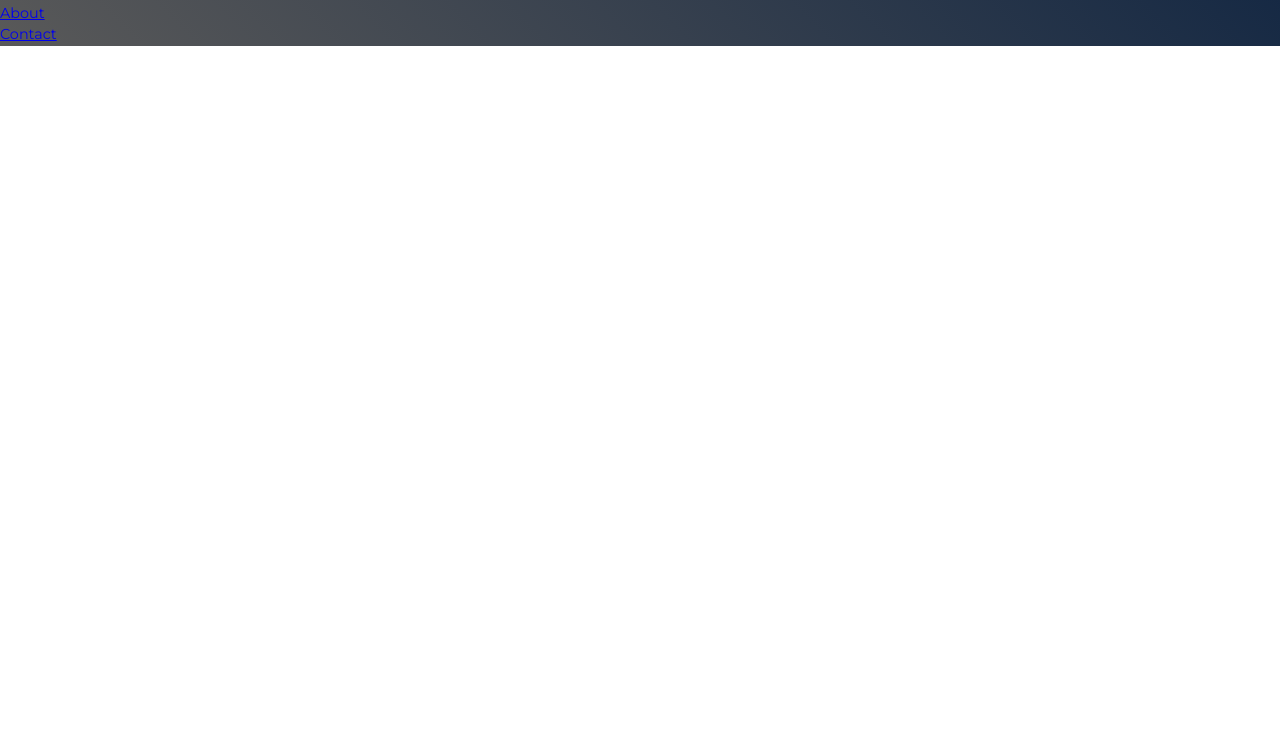
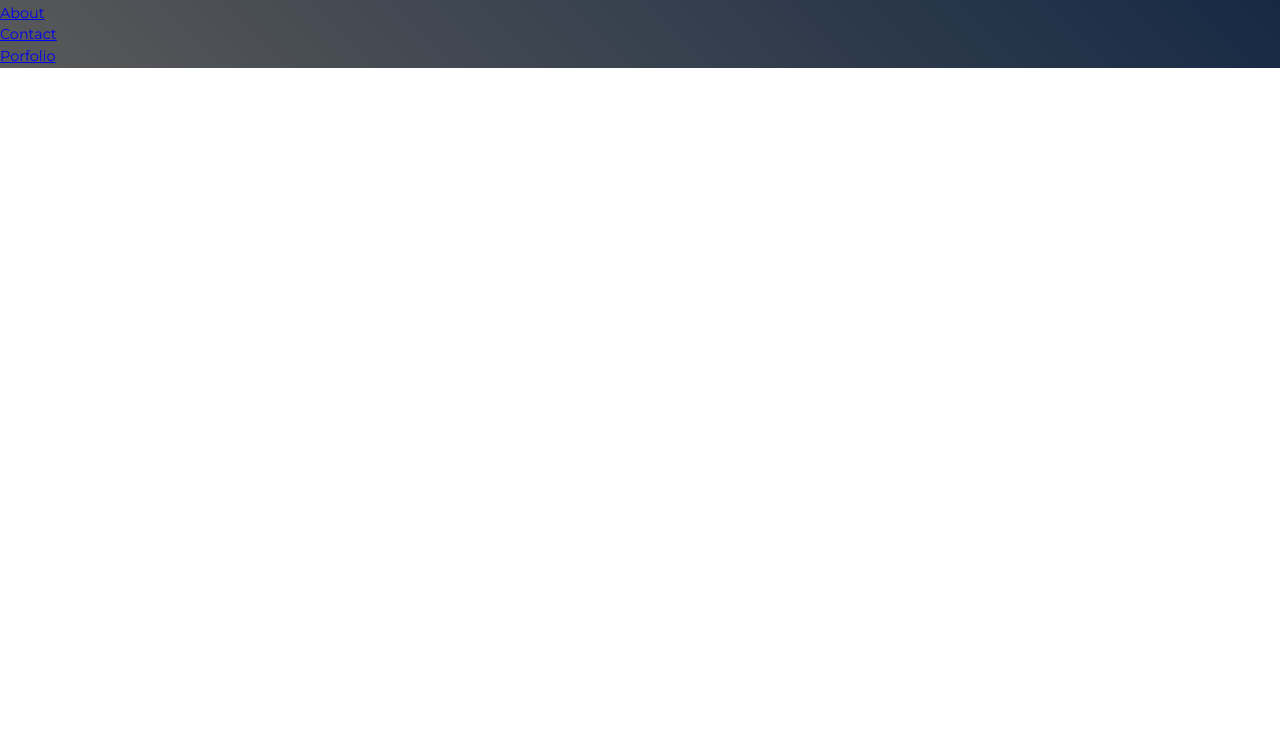
Before and after one commit to firerum/Happiness, a plain HTML site: page index.html in a window 1280 px wide. Shown: the part 62-800 px from the top of the page. Drawn offline with Linux system fonts and the light colour scheme.

Commit message:
added my portfolio link to the main navigation

```diff
--- a/index.html
+++ b/index.html
@@ -17,6 +17,7 @@
                         <li><a href="#">Home</a></li>
                         <li><a href="#">About</a></li>
                         <li><a href="#">Contact</a></li>
+                        <li><a href="#">Porfolio</a></li>
                     </ul>
                 </nav>
             </header>
```
Also changed, not shown: 4 other files.
